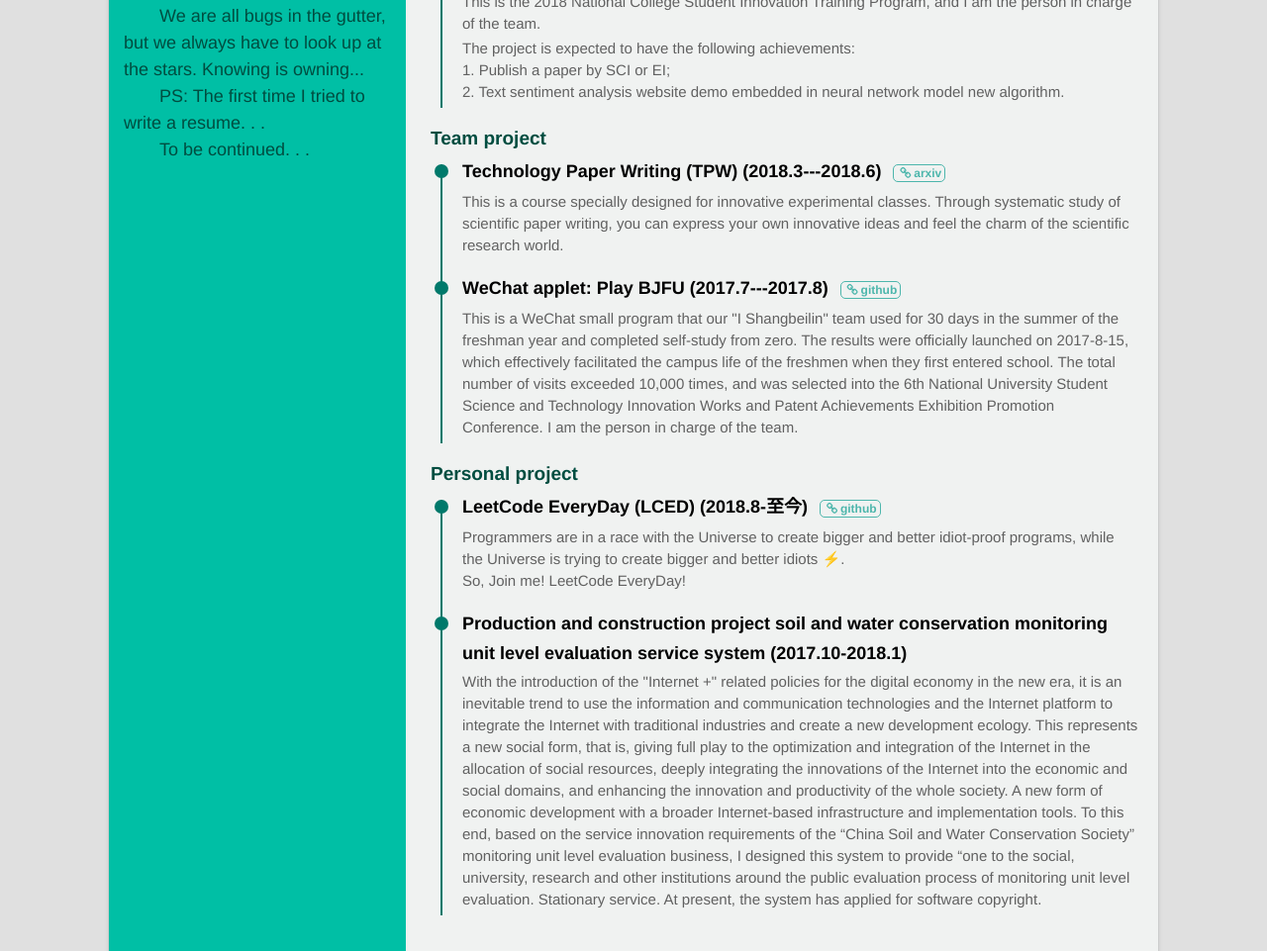
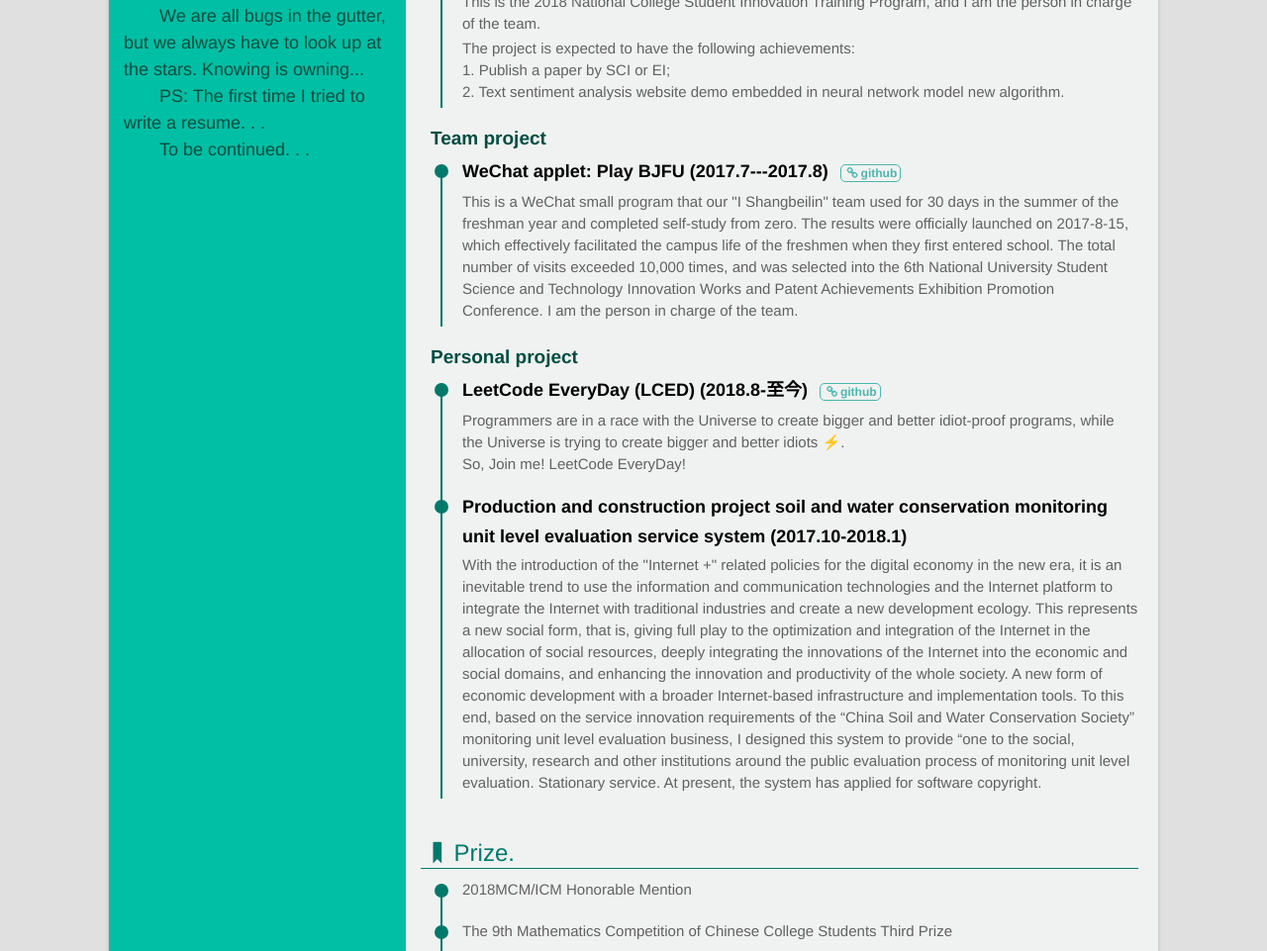
Before and after one commit to cytsinghua/resume_EN, a website: page index.html in a window 1280 px wide. Shown: the part 955-1916 px from the top of the page at 99% size. Drawn offline with Linux system fonts and the light colour scheme.

Commit message:
Update index.html

```diff
--- a/index.html
+++ b/index.html
@@ -192,16 +192,7 @@
         </ul>
         <h3>Team project</h3>
         <ul class="exp">
-          <li>
-            <div class="circle"></div>
-            <h4>
-              Technology Paper Writing (TPW) (2018.3---2018.6)
-              <a href="https://arxiv.org/pdf/1811.08278.pdf" target="_blank"><i class="icon-link"></i>arxiv</a>
-            </h4>
-            <p>
-              This is a course specially designed for innovative experimental classes. Through systematic study of scientific paper writing, you can express your own innovative ideas and feel the charm of the scientific research world.
-            </p>
-          </li>
+
 
           <li>
             <div class="circle"></div>
```
